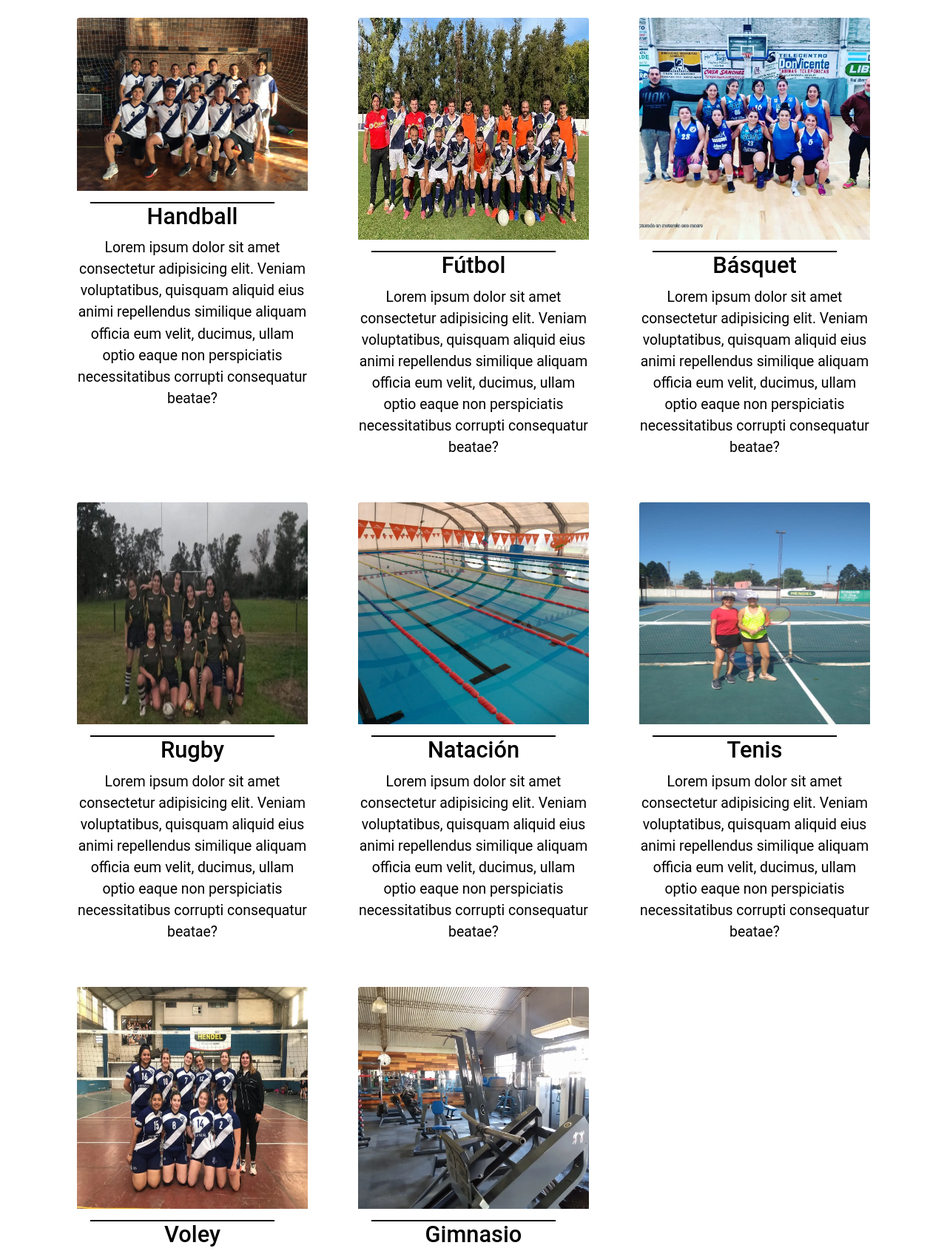
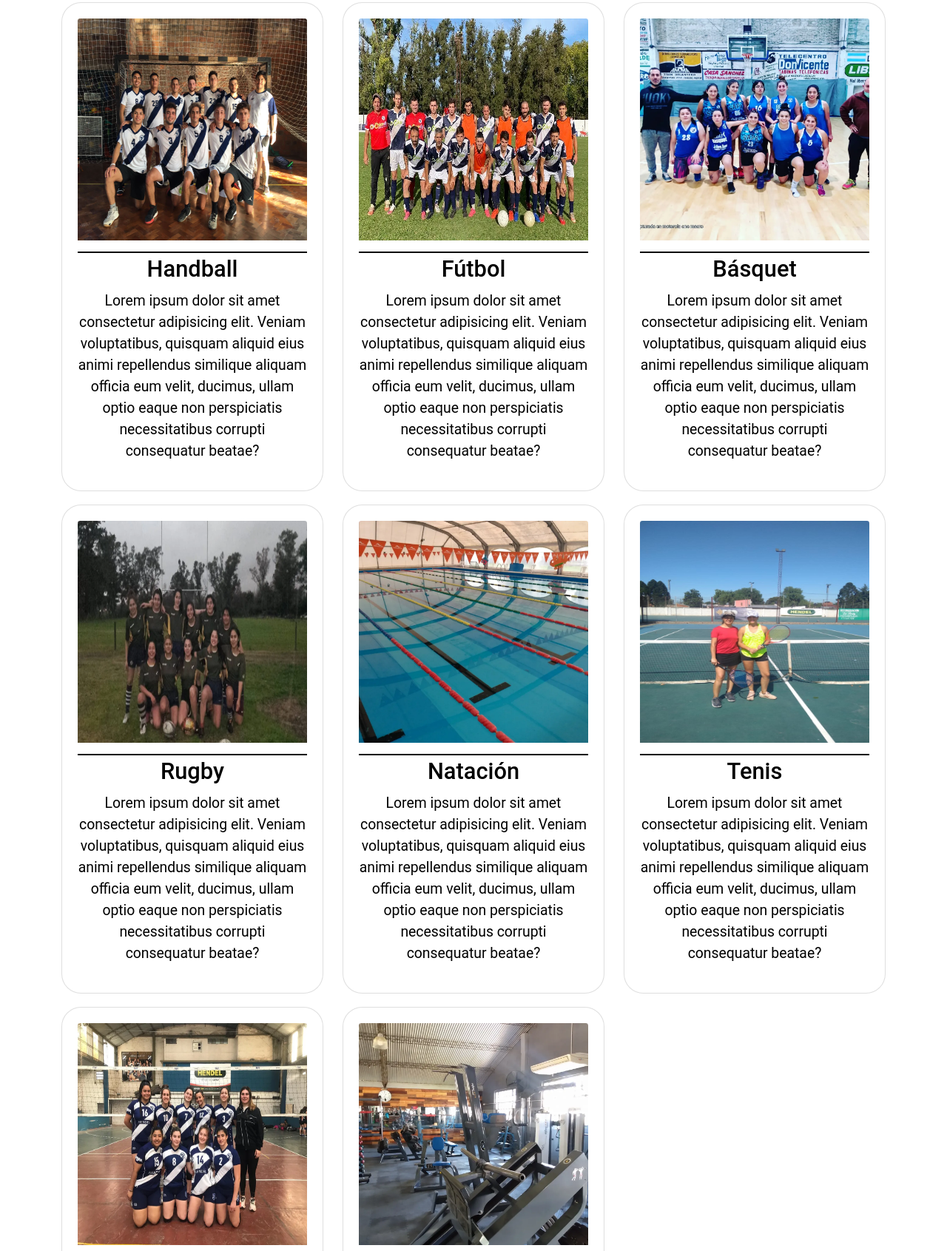
Before and after one commit to ezequiel1409/ProyectoSapa, a plain HTML site: page disciplinas.html in a window 1280 px wide. Shown: the part 226-1917 px from the top of the page at 74% size. Drawn offline with nearby package versions, Linux system fonts and the light colour scheme.

Commit message:
corrección detalles en repsonsive

```diff
--- a/css/style.css
+++ b/css/style.css
@@ -177,12 +177,13 @@ ul li a{
         margin-bottom: 2rem;
 }
 .cardDisciplina{
-    border: none !important;
+    /* border: none !important; */
     padding: 1.2rem;
     border-radius: 1.5rem !important;
     text-decoration: none !important;
     min-height: 60px;
     color: black;
+    margin-bottom: 1rem;
 }
 .imgCard{
     height: 300px;
@@ -192,8 +193,8 @@ ul li a{
         flex-direction: column;
         border: 1px solid black;
         margin-top: 15px;
-        margin-left: 1rem;
-        width: 80%;
+        /* margin-left: 1rem;
+        width: 80%; */
 
 }
 
--- a/disciplinas.html
+++ b/disciplinas.html
@@ -46,7 +46,7 @@
                     <li> <a class="nav-link" href="contacto.html">Contacto</a></li>
                   </li>
                   <li class="nav-item">
-                    <a class="nav-link " href="#" >Institucional</a>
+                    <a class="nav-link " href="institucional.html" >Institucional</a>
                   </li>
                 </ul>
               </div>
@@ -62,10 +62,10 @@
                             <h1 class="mb-3">Actualmente tenemos estas disciplinas</h1>
                         </div>
                         <div class="col-12 col-sm-4 col-md-4 col-lg-4 col-xl-4">
-                                <a class="card cardDisciplina imgCard" href="#">
-                                        <img class="card-img-top" src="imagen/imagenCarrusel.jpg" alt="Handball">
+                                <a class="card cardDisciplina " href="#">
+                                        <img class="card-img-top imgCard" src="imagen/imagenCarrusel.jpg" alt="Handball">
                                     <div class="lineaDisciplina"></div>
-                                    <div class="card-text" id="texto">
+                                    <div class="card-text mt-1" id="texto">
                                         <h3>Handball</h3>
                                         <p>Lorem ipsum dolor sit amet consectetur adipisicing elit. Veniam voluptatibus, quisquam aliquid eius animi repellendus similique aliquam officia eum velit, ducimus, ullam optio eaque non perspiciatis necessitatibus corrupti consequatur beatae?</p>
                                     </div>
@@ -75,7 +75,7 @@
                                 <a class="card cardDisciplina " href="#">
                                         <img class="card-img-top imgCard"  src="imagen/equipoFutbol.jpg" alt="Futbol">
                                     <div class="lineaDisciplina"></div>
-                                    <div class="card-text" id="texto">
+                                    <div class="card-text mt-1" id="texto">
                                         <h3>Fútbol</h3>
                                         <p>Lorem ipsum dolor sit amet consectetur adipisicing elit. Veniam voluptatibus, quisquam aliquid eius animi repellendus similique aliquam officia eum velit, ducimus, ullam optio eaque non perspiciatis necessitatibus corrupti consequatur beatae?</p>
                                     </div>
@@ -85,7 +85,7 @@
                                 <a class="card cardDisciplina" href="#">
                                         <img class="card-img-top imgCard"   src="imagen/equipoBasquet.jpg" alt="Basquet">
                                     <div class="lineaDisciplina"></div>
-                                    <div class="card-text" id="texto">
+                                    <div class="card-text mt-1" id="texto">
                                         <h3>Básquet</h3>
                                         <p>Lorem ipsum dolor sit amet consectetur adipisicing elit. Veniam voluptatibus, quisquam aliquid eius animi repellendus similique aliquam officia eum velit, ducimus, ullam optio eaque non perspiciatis necessitatibus corrupti consequatur beatae?</p>
                                     </div>
@@ -95,7 +95,7 @@
                                 <a class="card cardDisciplina" href="#">
                                         <img class="card-img-top imgCard" src="imagen/sapaRugby.jpg" alt="Rugby">
                                     <div class="lineaDisciplina"></div>
-                                    <div class="card-text" id="texto">
+                                    <div class="card-text mt-1" id="texto">
                                         <h3>Rugby</h3>
                                         <p>Lorem ipsum dolor sit amet consectetur adipisicing elit. Veniam voluptatibus, quisquam aliquid eius animi repellendus similique aliquam officia eum velit, ducimus, ullam optio eaque non perspiciatis necessitatibus corrupti consequatur beatae?</p>
                                     </div>
@@ -105,7 +105,7 @@
                                 <a class="card cardDisciplina" href="#">
                                         <img class="card-img-top imgCard"  src="imagen/piletaNatacion.jpg" alt="Natacion">
                                     <div class="lineaDisciplina"></div>
-                                    <div class="card-text" id="texto">
+                                    <div class="card-text mt-1" id="texto">
                                         <h3>Natación</h3>
                                         <p>Lorem ipsum dolor sit amet consectetur adipisicing elit. Veniam voluptatibus, quisquam aliquid eius animi repellendus similique aliquam officia eum velit, ducimus, ullam optio eaque non perspiciatis necessitatibus corrupti consequatur beatae?</p>
                                     </div>
@@ -115,7 +115,7 @@
                                 <a class="card cardDisciplina" href="#">
                                         <img class="card-img-top imgCard"  src="imagen/tenisSapa.jpg" alt="Atletismo">
                                     <div class="lineaDisciplina"></div>
-                                    <div class="card-text" id="texto">
+                                    <div class="card-text mt-1" id="texto">
                                         <h3>Tenis</h3>
                                         <p>Lorem ipsum dolor sit amet consectetur adipisicing elit. Veniam voluptatibus, quisquam aliquid eius animi repellendus similique aliquam officia eum velit, ducimus, ullam optio eaque non perspiciatis necessitatibus corrupti consequatur beatae?</p>
                                     </div>
@@ -125,7 +125,7 @@
                                 <a class="card cardDisciplina" href="#">
                                         <img class="card-img-top imgCard" src="imagen/EquipoVoley.jpg" alt="Voley">
                                     <div class="lineaDisciplina"></div>
-                                    <div class="card-text" id="texto">
+                                    <div class="card-text mt-1" id="texto">
                                         <h3>Voley</h3>
                                         <p>Lorem ipsum dolor sit amet consectetur adipisicing elit. Veniam voluptatibus, quisquam aliquid eius animi repellendus similique aliquam officia eum velit, ducimus, ullam optio eaque non perspiciatis necessitatibus corrupti consequatur beatae?</p>
                                     </div>
@@ -135,7 +135,7 @@
                                 <a class="card cardDisciplina" href="#">
                                         <img class="card-img-top imgCard" src="imagen/Gimnasio.jpg" alt="Gimnasio">
                                     <div class="lineaDisciplina"></div>
-                                    <div class="card-text" id="texto">
+                                    <div class="card-text mt-1" id="texto">
                                         <h3>Gimnasio</h3>
                                         <p>Lorem ipsum dolor sit amet consectetur adipisicing elit. Veniam voluptatibus, quisquam aliquid eius animi repellendus similique aliquam officia eum velit, ducimus, ullam optio eaque non perspiciatis necessitatibus corrupti consequatur beatae?</p>
                                     </div>
```
Also changed, not shown: contacto.html (+1 -1 lines), galeria.html (+1 -1 lines), index.html (+1 -1 lines), institucional.html (+1 -13 lines).
